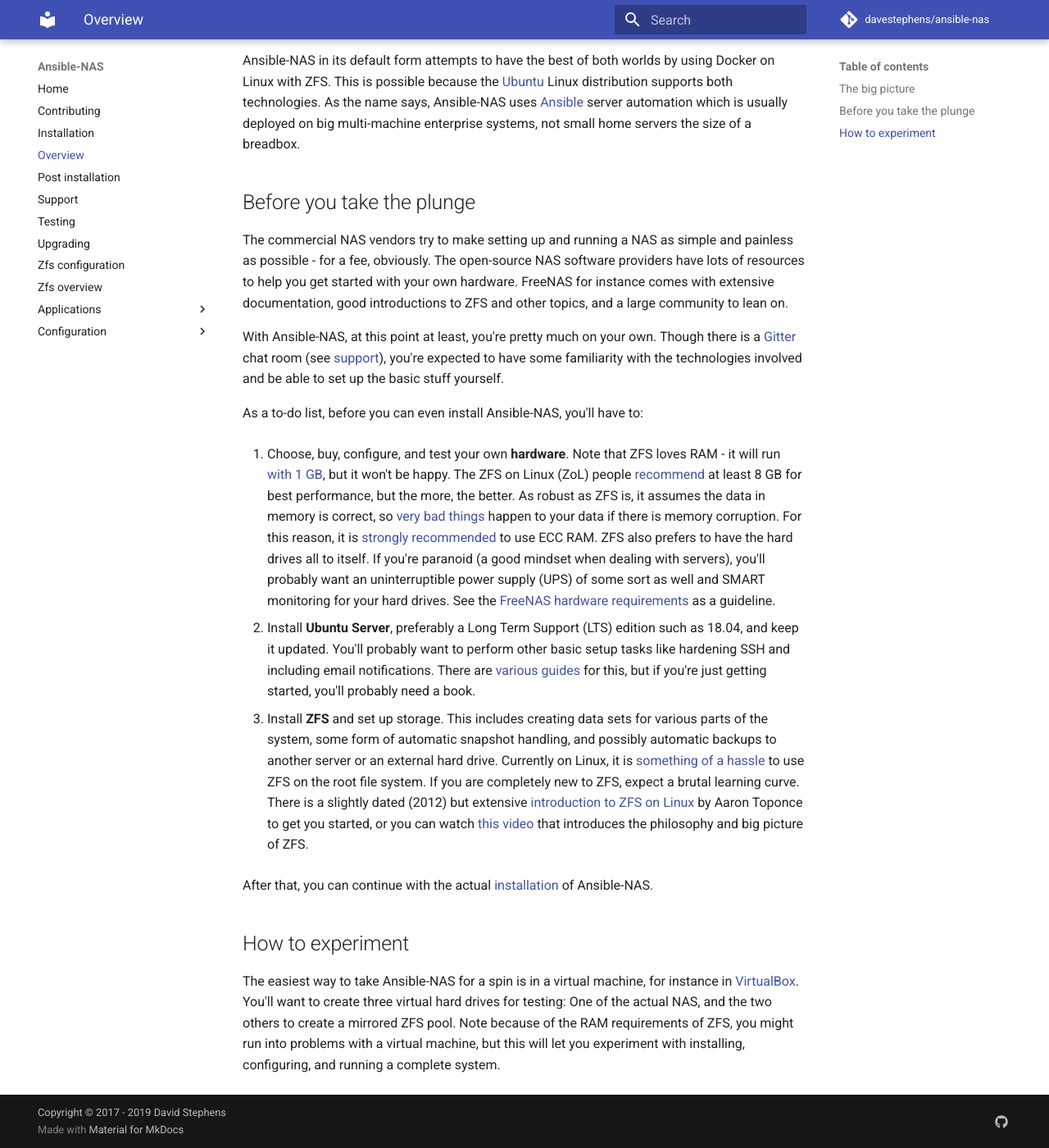
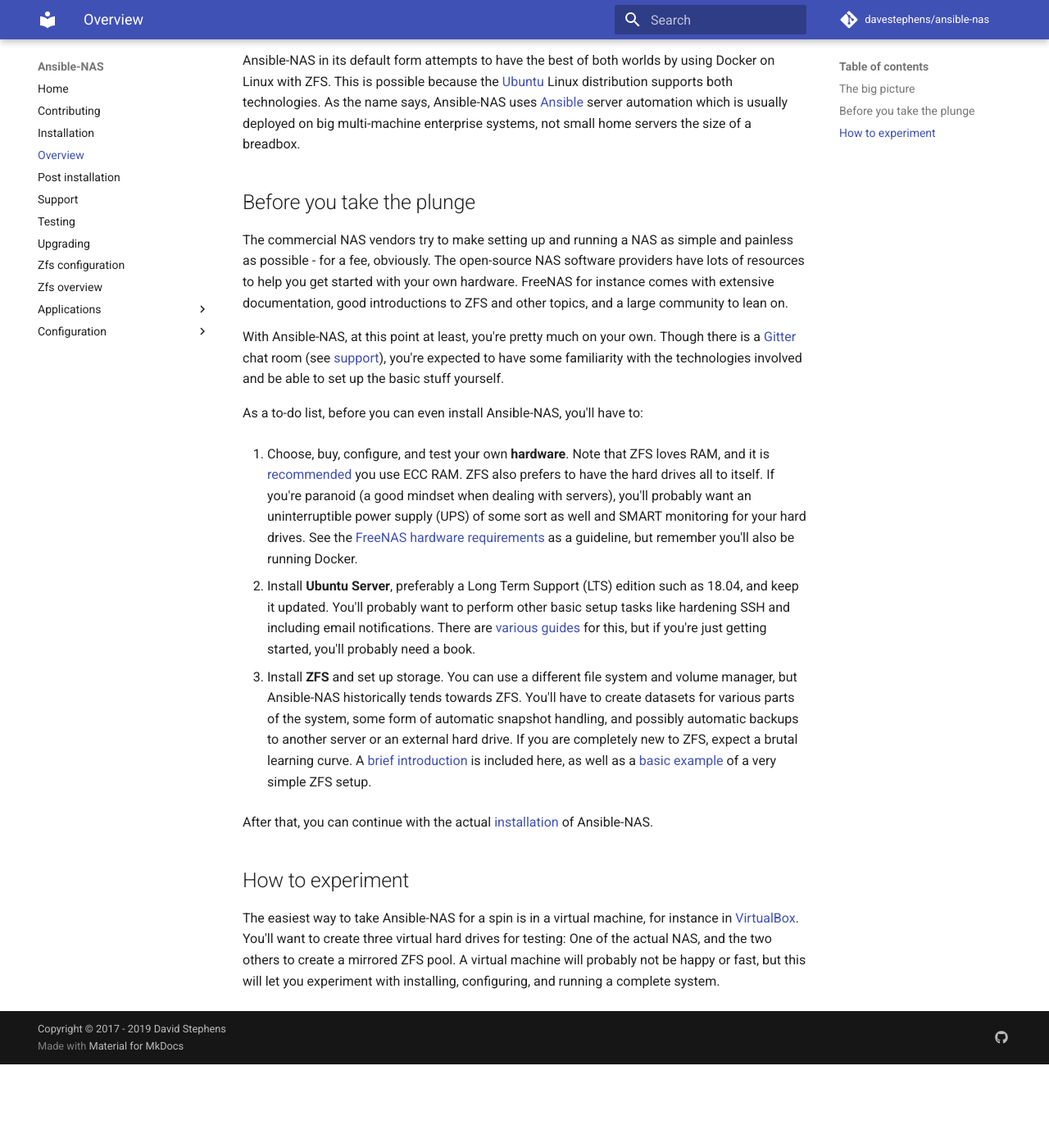
Before and after one commit to davestephens/ansible-nas, an MkDocs documentation site: the page built from docs/overview.md, in a window 1280 px wide and 1400 px high, scrolled down 600 px. Shown: the whole window at 82% size. Built offline with MkDocs 1.6.1 and Material for MkDocs 9.7.7, drawn with Linux system fonts in a browser that asks for light colours; comment, search, counter and statistics services are not loaded; after the commit the page ends 1898 px from its top, so only the background shows below that.

```diff
--- a/docs/overview.md
+++ b/docs/overview.md
@@ -48,20 +48,13 @@ technologies involved and be able to set up the basic stuff yourself.
 As a to-do list, before you can even install Ansible-NAS, you'll have to:
 
 1. Choose, buy, configure, and test your own **hardware**. Note that ZFS loves
-   RAM - it will run [with 1 GB](https://wiki.freebsd.org/ZFSTuningGuide), but
-   it won't be happy. The ZFS on Linux (ZoL) people
-   [recommend](https://github.com/zfsonlinux/zfs/wiki/FAQ#hardware-requirements)
-   at least 8 GB for best performance, but the more, the better. As robust as
-   ZFS is, it assumes the data in memory is correct, so [very bad
-   things](http://research.cs.wisc.edu/adsl/Publications/zfs-corruption-fast10.pdf)
-   happen to your data if there is memory corruption. For this reason, it is
-   [strongly
-   recommended](https://github.com/zfsonlinux/zfs/wiki/FAQ#do-i-have-to-use-ecc-memory-for-zfs)
-   to use ECC RAM. ZFS also prefers to have the hard drives all to itself. If
-   you're paranoid (a good mindset when dealing with servers), you'll probably
-   want an uninterruptible power supply (UPS) of some sort as well and SMART
-   monitoring for your hard drives. See the [FreeNAS hardware
-   requirements](https://freenas.org/hardware-requirements/) as a guideline.
+   RAM, and it is [recommended](zfs_overview.md) you use ECC RAM. ZFS also
+   prefers to have the hard drives all to itself. If you're paranoid (a good
+   mindset when dealing with servers), you'll probably want an uninterruptible
+   power supply (UPS) of some sort as well and SMART monitoring for your hard
+   drives. See the [FreeNAS hardware
+   requirements](https://freenas.org/hardware-requirements/) as a guideline, but
+   remember you'll also be running Docker.
 
 1. Install **Ubuntu Server**, preferably a Long Term Support (LTS) edition such
    as 18.04, and keep it updated. You'll probably want to perform other basic
@@ -69,19 +62,13 @@ As a to-do list, before you can even install Ansible-NAS, you'll have to:
    [various guides](https://devanswers.co/ubuntu-18-04-initial-server-setup/)
    for this, but if you're just getting started, you'll probably need a book.
 
-1. Install **ZFS** and set up storage. This includes creating data sets for
-   various parts of the system, some form of automatic snapshot handling, and
-   possibly automatic backups to another server or an external hard drive.
-   Currently on Linux, it is [something of a
-   hassle](https://github.com/zfsonlinux/zfs/wiki/Ubuntu-18.04-Root-on-ZFS) to
-   use ZFS on the root file system. If you are completely new to ZFS, expect a
-   brutal learning curve. There is a slightly dated (2012) but extensive
-   [introduction to ZFS on
-   Linux](https://pthree.org/2012/04/17/install-zfs-on-debian-gnulinux/) by
-   Aaron Toponce to get you started, or you can watch [this
-   video](https://www.youtube.com/watch?v=MsY-BafQgj4) that introduces the
-   philosophy and big picture of ZFS.
-
+1. Install **ZFS** and set up storage. You can use a different file system and
+   volume manager, but Ansible-NAS historically tends towards ZFS. You'll have
+   to create datasets for various parts of the system, some form of automatic
+   snapshot handling, and possibly automatic backups to another server or an
+   external hard drive. If you are completely new to ZFS, expect a brutal
+   learning curve. A [brief introduction](zfs_overview.md) is included here, as
+   well as a [basic example](zfs_configuration.md) of a very simple ZFS setup.
 
 After that, you can continue with the actual [installation](installation.md) of
 Ansible-NAS.
@@ -91,6 +78,6 @@ Ansible-NAS.
 The easiest way to take Ansible-NAS for a spin is in a virtual machine, for
 instance in [VirtualBox](https://www.virtualbox.org/). You'll want to create
 three virtual hard drives for testing: One of the actual NAS, and the two others
-to create a mirrored ZFS pool. Note because of the RAM requirements of ZFS,
-you might run into problems with a virtual machine, but this will let you
-experiment with installing, configuring, and running a complete system.
+to create a mirrored ZFS pool. A virtual machine will probably not be happy or
+fast, but this will let you experiment with installing, configuring, and running
+a complete system.
```
Also changed, not shown: docs/index.md (+2 -1 lines), docs/zfs_configuration.md (+58 -59 lines), docs/zfs_overview.md (+112 -94 lines).
